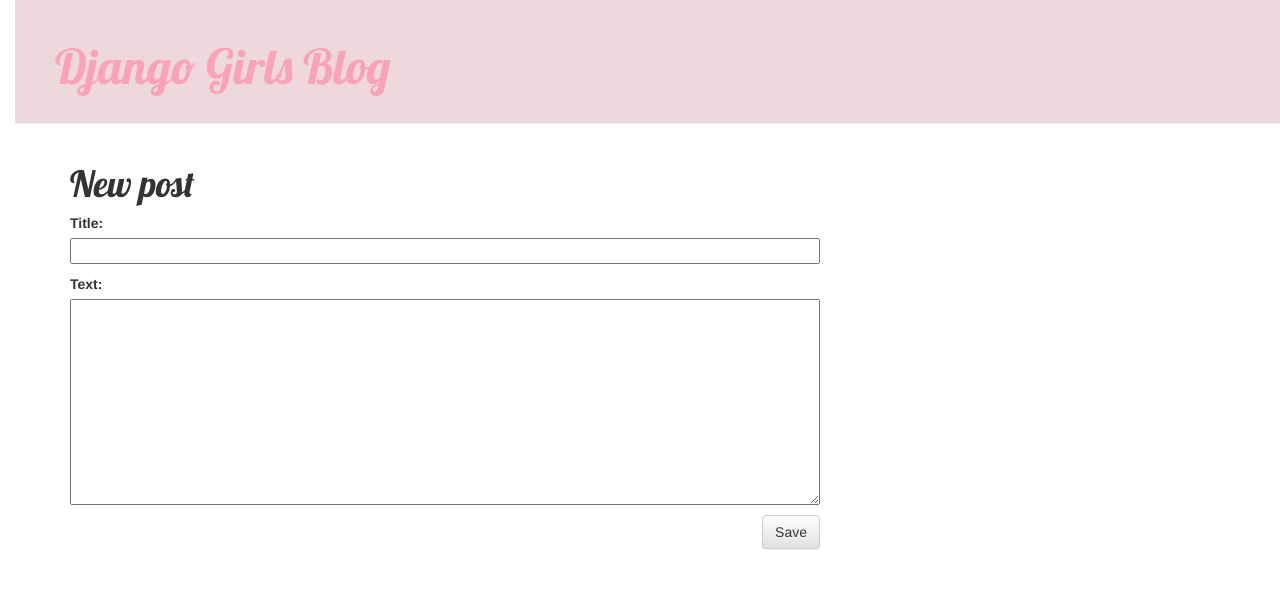
After one commit to kseniiakameneva/my-first-blog, a Django app: page /post/new/ in a window 1280 px wide. The commit adds this page. Shown: the top 589 px of the page. Run offline with Django 3.2, Linux system fonts and the light colour scheme; some libraries are stand-ins or nearby versions.

Commit message:
Added views to create/edit blog post inside the site.

```diff
--- /dev/null
+++ b/blog/forms.py
@@ -0,0 +1,9 @@
+from django import forms
+
+from .models import Post
+
+class PostForm(forms.ModelForm):
+
+    class Meta:
+        model = Post
+        fields = ('title', 'text',)
--- a/blog/templates/blog/base.html
+++ b/blog/templates/blog/base.html
@@ -10,6 +10,9 @@
 </head>
 <body>
 <div class="page-header">
+    {% if user.is_authenticated %}
+        <a href="{% url 'post_new' %}" class="top-menu"><span class="glyphicon glyphicon-plus"></span></a>
+    {% endif %}
     <h1><a href="/">Django Girls Blog</a></h1>
 </div>
 <div class="content container">
--- a/blog/templates/blog/post_detail.html
+++ b/blog/templates/blog/post_detail.html
@@ -8,6 +8,8 @@
             </div>
         {% endif %}
         <h1>{{ post.title }}</h1>
+        <a class="btn btn-default" href="{% url 'post_edit' pk=post.pk %}"><span
+                class="glyphicon glyphicon-pencil"></span></a>
         <p>{{ post.text|linebreaksbr }}</p>
     </div>
 {% endblock %}
--- /dev/null
+++ b/blog/templates/blog/post_edit.html
@@ -0,0 +1,9 @@
+{% extends 'blog/base.html' %}
+
+{% block content %}
+    <h1>New post</h1>
+    <form method="POST" class="post-form">{% csrf_token %}
+        {{ form.as_p }}
+        <button type="submit" class="save btn btn-default">Save</button>
+    </form>
+{% endblock %}
--- a/blog/urls.py
+++ b/blog/urls.py
@@ -4,4 +4,6 @@ from . import views
 urlpatterns = [
     url(r'^$', views.post_list, name='post_list'),
     url(r'^post/(?P<pk>\d+)/$', views.post_detail, name='post_detail'),
+    url(r'^post/new/$', views.post_new, name='post_new'),
+    url(r'^post/(?P<pk>\d+)/edit/$', views.post_edit, name='post_edit'),
 ]
--- a/blog/views.py
+++ b/blog/views.py
@@ -1,6 +1,8 @@
 from django.utils import timezone
 from .models import Post
 from django.shortcuts import render, get_object_or_404
+from .forms import PostForm
+from django.shortcuts import redirect
 
 
 def post_list(request):
@@ -11,3 +13,32 @@ def post_list(request):
 def post_detail(request,pk):
     post = get_object_or_404(Post, pk=pk)
     return render(request, 'blog/post_detail.html', {'post': post})
+
+
+def post_new(request):
+    if request.method == "POST":
+        form = PostForm(request.POST)
+        if form.is_valid():
+            post = form.save(commit=False)
+            post.author = request.user
+            post.published_date = timezone.now()
+            post.save()
+            return redirect('post_detail', pk=post.pk)
+    else:
+        form = PostForm()
+    return render(request, 'blog/post_edit.html', {'form': form})
+
+
+def post_edit(request, pk):
+    post = get_object_or_404(Post, pk=pk)
+    if request.method == "POST":
+        form = PostForm(request.POST, instance=post)
+        if form.is_valid():
+            post = form.save(commit=False)
+            post.author = request.user
+            post.published_date = timezone.now()
+            post.save()
+            return redirect('post_detail', pk=post.pk)
+    else:
+        form = PostForm(instance=post)
+    return render(request, 'blog/post_edit.html', {'form': form})
--- a/mysite/urls.py
+++ b/mysite/urls.py
@@ -19,4 +19,5 @@ from django.contrib import admin
 urlpatterns = [
     url(r'^admin/', admin.site.urls),
     url(r'', include('blog.urls')),
+
 ]
```
Lines whose indentation alone changed are shown as unchanged.
